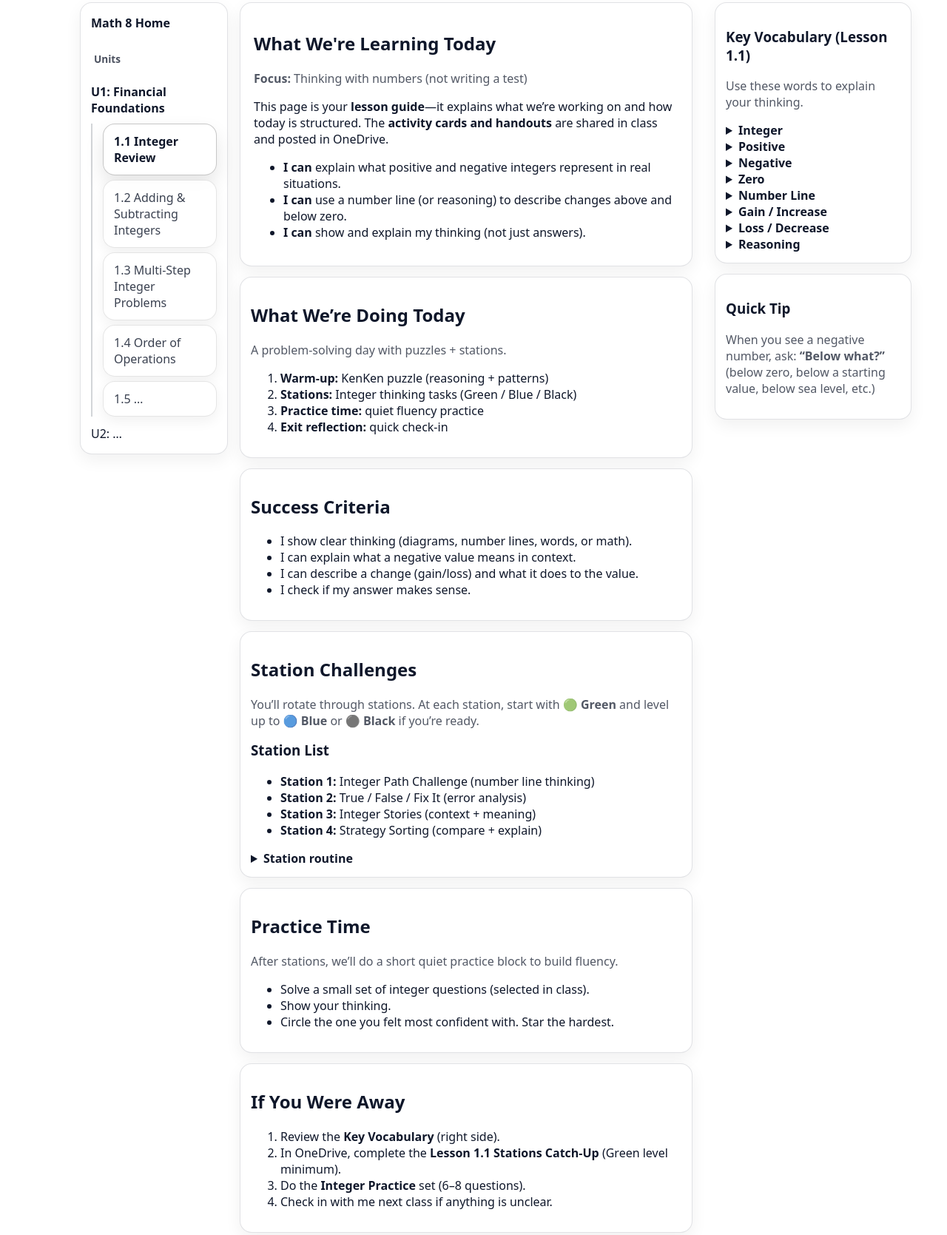
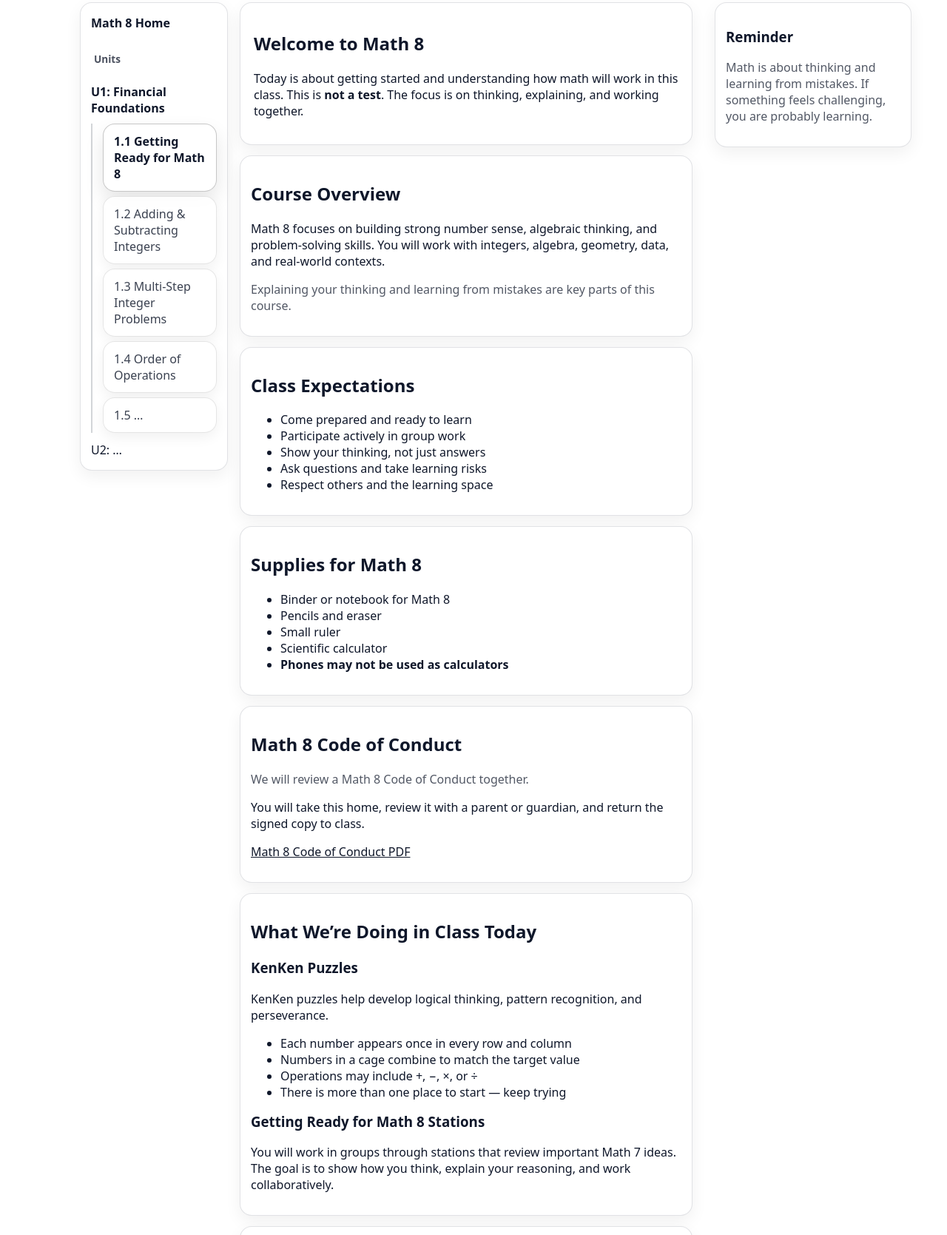
Before and after one commit to mskippy/codemathbike_math, a plain HTML site: page math8/unit1/lesson1/1.1_index.html in a window 1280 px wide. Shown: the part 90-1759 px from the top of the page at 74% size. Drawn offline with Linux system fonts and the light colour scheme.

Commit message:
Update lesson 1.1 to 'Getting Ready for Math 8'
Renamed lesson 1.1 from 'Integer Review' to 'Getting Ready for Math 8' in navigation and page title. Rewrote the lesson content to focus on course overview, expectations, supplies, code of conduct, and introductory activities. Added a link to the new Math 8 Code of Conduct PDF.

```diff
--- a/common/js/nav_data.js
+++ b/common/js/nav_data.js
@@ -8,7 +8,7 @@ window.NAV_DATA = {
         label: "U1: Financial Foundations",
         href: "/math8/unit1/u1_index.html",
         lessons: [
-          { label: "1.1 Integer Review",                 href: "/math8/unit1/lesson1/1.1_index.html" },
+          { label: "1.1 Getting Ready for Math 8",                 href: "/math8/unit1/lesson1/1.1_index.html" },
           { label: "1.2 Adding & Subtracting Integers",  href: "/math8/unit1/lesson2/1.2_index.html" },
           { label: "1.3 Multi-Step Integer Problems",     href: "/math8/unit1/lesson3/1.3_index.html" },
           { label: "1.4 Order of Operations",             href: "/math8/unit1/lesson4/1.4_index.html" },
--- a/math8/unit1/lesson1/1.1_index.html
+++ b/math8/unit1/lesson1/1.1_index.html
@@ -3,7 +3,7 @@
 <head>
   <meta charset="utf-8" />
   <meta name="viewport" content="width=device-width, initial-scale=1" />
-  <title>Math 8 | 1.1 Integer Review</title>
+  <title>Math 8 | 1.1 Getting Ready for Math 8</title>
 
   <!-- CSS -->
   <link rel="stylesheet" href="/common/css/base.css" />
@@ -32,173 +32,110 @@
     <!-- Main Content -->
     <section class="content">
 
-      <!-- ===== HERO ===== -->
+      <!-- HERO -->
       <section class="hero">
-        <h2>What We're Learning Today</h2>
-        <p class="lede"><strong>Focus:</strong> Thinking with numbers (not writing a test)</p>
+        <h2>Welcome to Math 8</h2>
+        <p>
+          Today is about getting started and understanding how math will work in this class.
+          This is <strong>not a test</strong>. The focus is on thinking, explaining,
+          and working together.
+        </p>
+      </section>
 
+      <!-- COURSE OVERVIEW -->
+      <section class="card" style="margin-top:14px;">
+        <h2>Course Overview</h2>
         <p>
-          This page is your <strong>lesson guide</strong>—it explains what we’re working on and how today is structured.
-          The <strong>activity cards and handouts</strong> are shared in class and posted in OneDrive.
+          Math 8 focuses on building strong number sense, algebraic thinking, and problem-solving
+          skills. You will work with integers, algebra, geometry, data, and real-world contexts.
         </p>
+        <p class="lede">
+          Explaining your thinking and learning from mistakes are key parts of this course.
+        </p>
+      </section>
 
+      <!-- EXPECTATIONS -->
+      <section class="card" style="margin-top:14px;">
+        <h2>Class Expectations</h2>
         <ul>
-          <li><strong>I can</strong> explain what positive and negative integers represent in real situations.</li>
-          <li><strong>I can</strong> use a number line (or reasoning) to describe changes above and below zero.</li>
-          <li><strong>I can</strong> show and explain my thinking (not just answers).</li>
+          <li>Come prepared and ready to learn</li>
+          <li>Participate actively in group work</li>
+          <li>Show your thinking, not just answers</li>
+          <li>Ask questions and take learning risks</li>
+          <li>Respect others and the learning space</li>
         </ul>
       </section>
 
-      <!-- ===== WHAT WE'RE DOING TODAY ===== -->
+      <!-- SUPPLIES -->
       <section class="card" style="margin-top:14px;">
-        <h2>What We’re Doing Today</h2>
-        <p class="lede">A problem-solving day with puzzles + stations.</p>
-
-        <ol>
-          <li><strong>Warm-up:</strong> KenKen puzzle (reasoning + patterns)</li>
-          <li><strong>Stations:</strong> Integer thinking tasks (Green / Blue / Black)</li>
-          <li><strong>Practice time:</strong> quiet fluency practice</li>
-          <li><strong>Exit reflection:</strong> quick check-in</li>
-        </ol>
-      </section>
-
-      <!-- ===== SUCCESS CRITERIA ===== -->
-      <section class="card" style="margin-top:14px;">
-        <h2>Success Criteria</h2>
+        <h2>Supplies for Math 8</h2>
         <ul>
-          <li>I show clear thinking (diagrams, number lines, words, or math).</li>
-          <li>I can explain what a negative value means in context.</li>
-          <li>I can describe a change (gain/loss) and what it does to the value.</li>
-          <li>I check if my answer makes sense.</li>
+          <li>Binder or notebook for Math 8</li>
+          <li>Pencils and eraser</li>
+          <li>Small ruler</li>
+          <li>Scientific calculator</li>
+          <li><strong>Phones may not be used as calculators</strong></li>
         </ul>
       </section>
 
-      <!-- ===== STATIONS (NAMES ONLY) ===== -->
+      <!-- CODE OF CONDUCT -->
       <section class="card" style="margin-top:14px;">
-        <h2>Station Challenges</h2>
+        <h2>Math 8 Code of Conduct</h2>
         <p class="lede">
-          You’ll rotate through stations. At each station, start with <strong>🟢 Green</strong> and level up to
-          <strong>🔵 Blue</strong> or <strong>⚫ Black</strong> if you’re ready.
+          We will review a Math 8 Code of Conduct together.
         </p>
+        <p>
+          You will take this home, review it with a parent or guardian,
+          and return the signed copy to class.
+        </p>
+        <p><a href="/math8/unit1/lesson1/math_code_of_conduct.pdf" target="_blank" rel="noopener">Math 8 Code of Conduct PDF</a></p>
+      </section>
 
-        <h3 style="margin-top:10px;">Station List</h3>
+      <!-- WHAT WE ARE DOING -->
+      <section class="card" style="margin-top:14px;">
+        <h2>What We’re Doing in Class Today</h2>
+
+        <h3>KenKen Puzzles</h3>
+        <p>
+          KenKen puzzles help develop logical thinking, pattern recognition, and perseverance.
+        </p>
         <ul>
-          <li><strong>Station 1:</strong> Integer Path Challenge (number line thinking)</li>
-          <li><strong>Station 2:</strong> True / False / Fix It (error analysis)</li>
-          <li><strong>Station 3:</strong> Integer Stories (context + meaning)</li>
-          <li><strong>Station 4:</strong> Strategy Sorting (compare + explain)</li>
+          <li>Each number appears once in every row and column</li>
+          <li>Numbers in a cage combine to match the target value</li>
+          <li>Operations may include +, −, ×, or ÷</li>
+          <li>There is more than one place to start — keep trying</li>
         </ul>
 
-        <details style="margin-top:10px;">
-          <summary><strong>Station routine</strong></summary>
-          <ol style="margin-top:8px;">
-            <li>Work on the whiteboard and show your thinking.</li>
-            <li>Before rotating: take a photo <em>or</em> copy key thinking onto your paper.</li>
-            <li>Rotate when time is called.</li>
-          </ol>
-          <p class="lede">Goal: thinking on the boards, not perfection.</p>
-        </details>
+        <h3 style="margin-top:10px;">Getting Ready for Math 8 Stations</h3>
+        <p>
+          You will work in groups through stations that review important Math 7 ideas.
+          The goal is to show how you think, explain your reasoning,
+          and work collaboratively.
+        </p>
       </section>
 
-      <!-- ===== PRACTICE TIME (WHOLE GROUP) ===== -->
+      <!-- HOMEWORK -->
       <section class="card" style="margin-top:14px;">
-        <h2>Practice Time</h2>
-        <p class="lede">After stations, we’ll do a short quiet practice block to build fluency.</p>
+        <h2>Homework</h2>
         <ul>
-          <li>Solve a small set of integer questions (selected in class).</li>
-          <li>Show your thinking.</li>
-          <li>Circle the one you felt most confident with. Star the hardest.</li>
+          <li>Review class expectations and the Math 8 Code of Conduct</li>
+          <li>Visit the Math 8 class website and bookmark it</li>
+          <li>Show the website to a parent or guardian</li>
+          <li>Return the signed expectations sheet to class</li>
         </ul>
-      </section>
-
-      <!-- ===== ABSENT? ===== -->
-      <section class="card" style="margin-top:14px;">
-        <h2>If You Were Away</h2>
-        <ol>
-          <li>Review the <strong>Key Vocabulary</strong> (right side).</li>
-          <li>In OneDrive, complete the <strong>Lesson 1.1 Stations Catch-Up</strong> (Green level minimum).</li>
-          <li>Do the <strong>Integer Practice</strong> set (6–8 questions).</li>
-          <li>Check in with me next class if anything is unclear.</li>
-        </ol>
-      </section>
-
-      <!-- ===== RESOURCES (LINKS PLACEHOLDERS) ===== -->
-      <section class="card" style="margin-top:14px;">
-        <h2>Lesson Resources (OneDrive)</h2>
-        <p class="lede">These links are posted in OneDrive for students.</p>
-        <ul>
-          <li><a href="#" aria-label="Lesson 1.1 station cards link">Lesson 1.1 Station Cards (PDF)</a></li>
-          <li><a href="#" aria-label="Lesson 1.1 recording sheet link">Station Recording Sheet</a></li>
-          <li><a href="#" aria-label="Integer notes link">Integer Notes (optional)</a></li>
-          <li><a href="#" aria-label="Integer practice link">Integer Practice (selected questions)</a></li>
-        </ul>
-
-        <details style="margin-top:10px;">
-          <summary><strong>Why some materials are in OneDrive</strong></summary>
-          <p class="lede" style="margin-top:8px;">
-            The website is a guide and reference. Activity handouts are shared through OneDrive so students have the correct
-            versions and can access them with their school account.
-          </p>
-        </details>
       </section>
 
     </section>
 
     <!-- Right Rail -->
     <aside class="right-rail" aria-label="Lesson support">
-
       <section class="card">
-        <h3>Key Vocabulary (Lesson 1.1)</h3>
-        <p class="lede">Use these words to explain your thinking.</p>
-
-        <details>
-          <summary><strong>Integer</strong></summary>
-          <p>A whole number that can be positive, negative, or zero (e.g., –4, 0, 7).</p>
-        </details>
-
-        <details>
-          <summary><strong>Positive</strong></summary>
-          <p>A number greater than zero. Often represents a gain or increase.</p>
-        </details>
-
-        <details>
-          <summary><strong>Negative</strong></summary>
-          <p>A number less than zero. Often represents a loss or decrease.</p>
-        </details>
-
-        <details>
-          <summary><strong>Zero</strong></summary>
-          <p>The reference point: no gain and no loss.</p>
-        </details>
-
-        <details>
-          <summary><strong>Number Line</strong></summary>
-          <p>A visual model showing numbers increasing to the right and decreasing to the left.</p>
-        </details>
-
-        <details>
-          <summary><strong>Gain / Increase</strong></summary>
-          <p>A change that moves a value up or to the right on a number line.</p>
-        </details>
-
-        <details>
-          <summary><strong>Loss / Decrease</strong></summary>
-          <p>A change that moves a value down or to the left on a number line.</p>
-        </details>
-
-        <details>
-          <summary><strong>Reasoning</strong></summary>
-          <p>Explaining why an answer makes sense using words, diagrams, or math.</p>
-        </details>
-      </section>
-
-      <section class="card" style="margin-top:14px;">
-        <h3>Quick Tip</h3>
+        <h3>Reminder</h3>
         <p class="lede">
-          When you see a negative number, ask: <strong>“Below what?”</strong> (below zero, below a starting value, below sea level, etc.)
+          Math is about thinking and learning from mistakes.
+          If something feels challenging, you are probably learning.
         </p>
       </section>
-
     </aside>
 
   </main>
```
Also changed, not shown: 1 other file.
